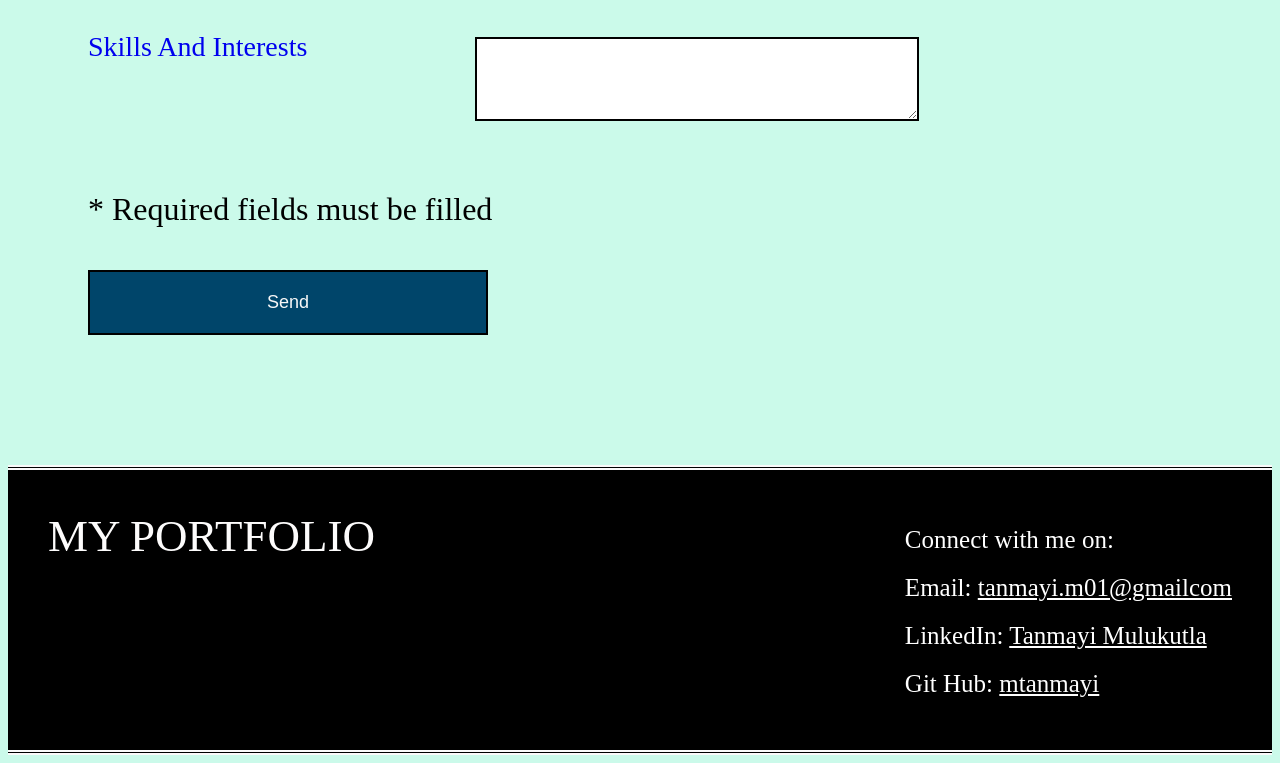
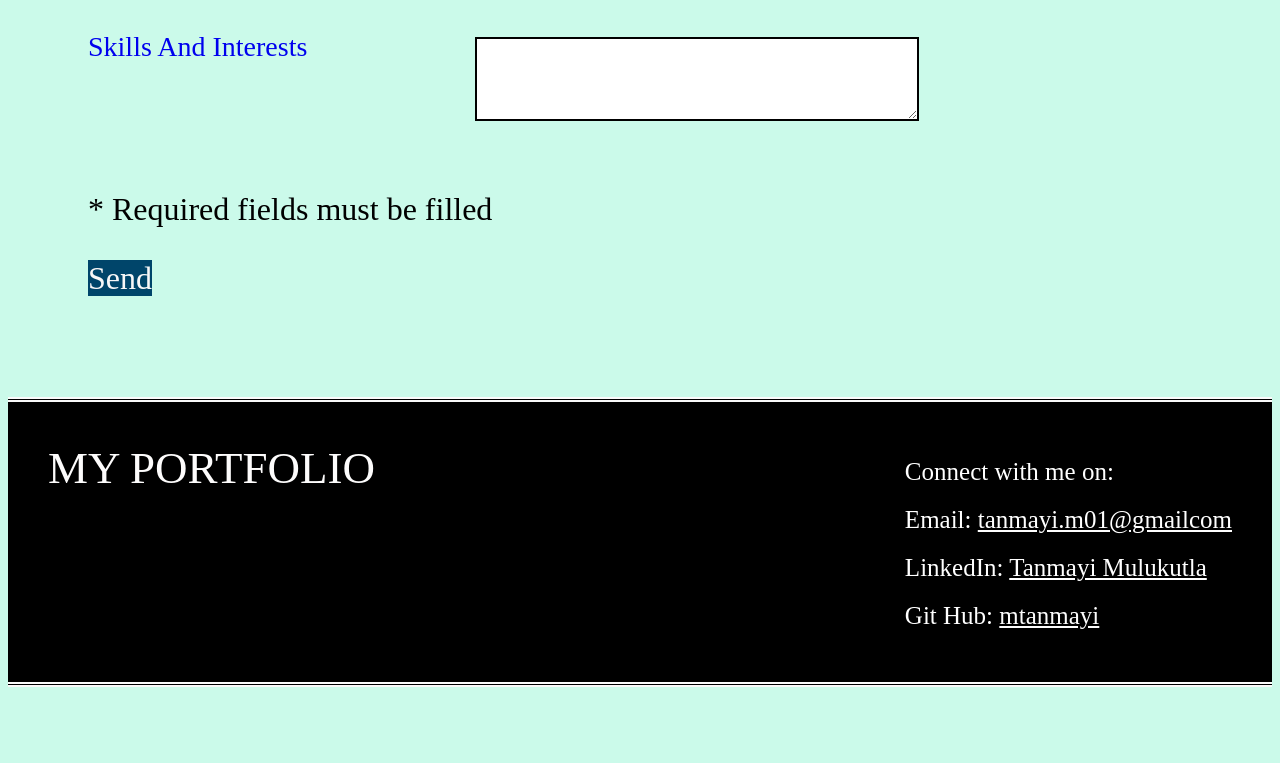
Before and after one commit to mtanmayi/my-profile, a plain HTML site: page web.html in a window 1280 px wide. Shown: the part 2066-2829 px from the top of the page. After the commit the page ends 2761 px from the top, so only its background shows below. Drawn offline with Linux system fonts and the light colour scheme.

Commit message:
Update web.html

```diff
--- a/web.html
+++ b/web.html
@@ -77,7 +77,7 @@
 
         <p>* Required fields must be filled</p>
         <!-- Add an <input> tag -->
-        <input class="contact-submit" type="submit" value="Send">
+        <a  class="contact-submit" type="submit" value="Send" href="#">Send</a>
 
       </div>
     </div>
```
